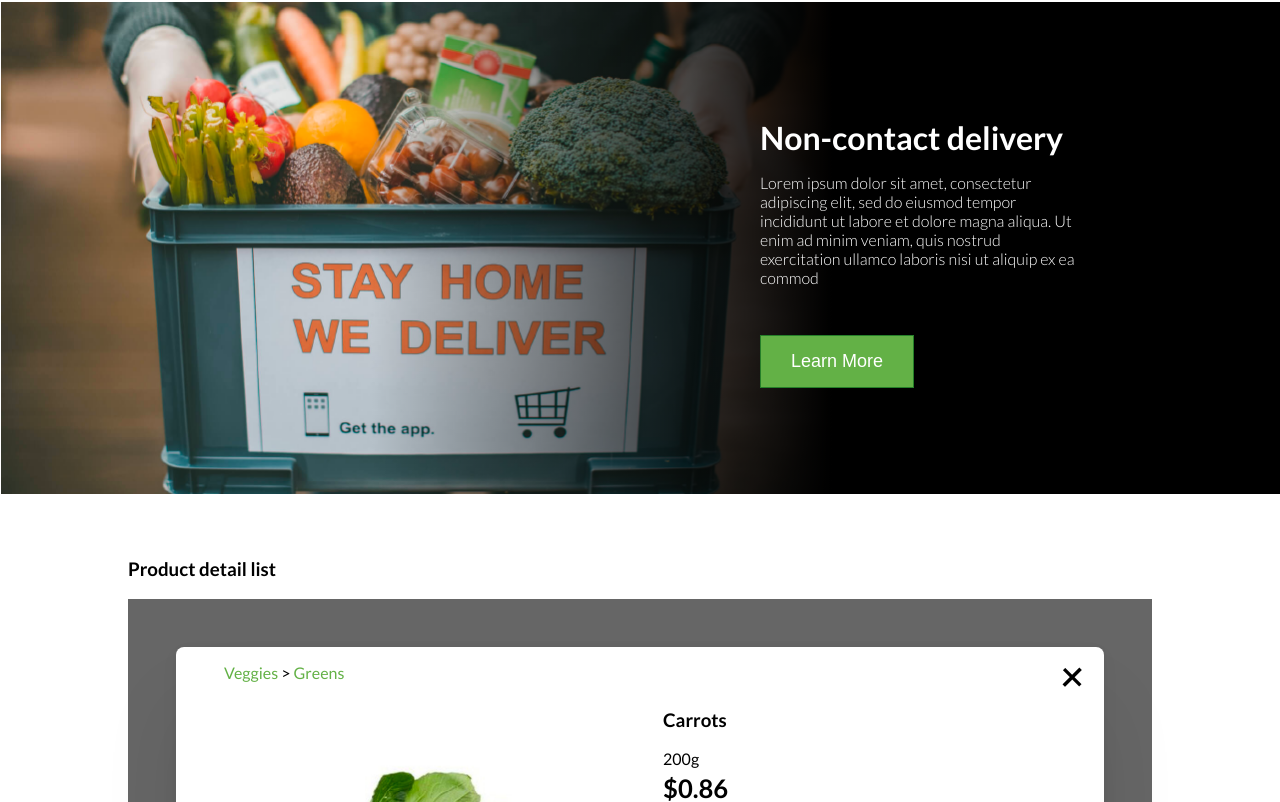
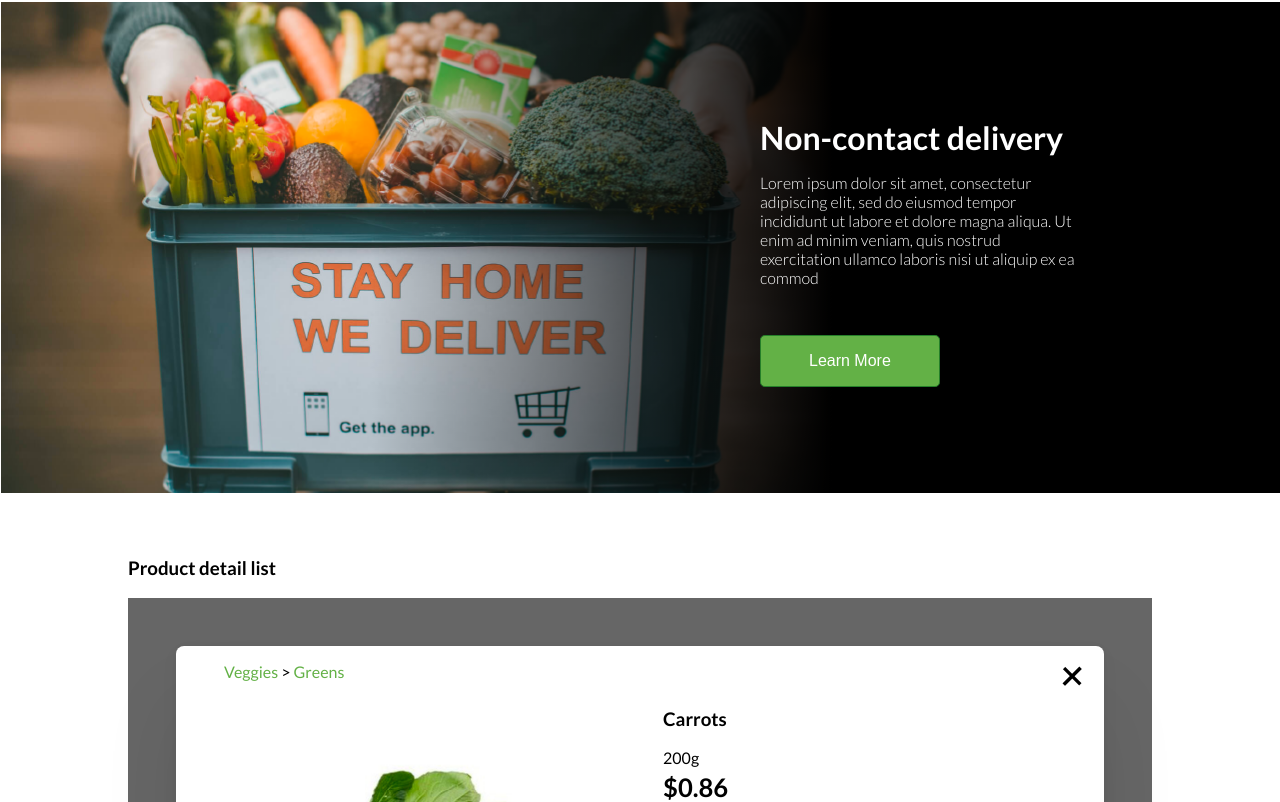
Before and after one commit to hello-em/P02, a plain HTML site: page styleguide/index.html in a window 1280 px wide. Shown: the part 4642-5444 px from the top of the page. Drawn offline with Linux system fonts and the light colour scheme.

Commit message:
Minor fixes to the button
Added border-radius and edited padding

```diff
--- a/css/style.css
+++ b/css/style.css
@@ -209,12 +209,14 @@ input[type=search]{
     border: 1px solid #257F29;
     margin-top: 3rem;
     margin-bottom: 1rem;
-    padding: 0.9375rem 1.875rem;
-    font-size: 1.125rem;
+    padding: 1rem 3rem;
+    font-size: 1rem;
     font-weight: 200;
     cursor: pointer;
+    border-radius: 0.3rem;
 }
-.hero-btn:hover {
+
+.hero-btn:hover, .hero-btn:focus {
     background-color: #9AE07E;
     border: 1px solid #257F29;
 }
```
